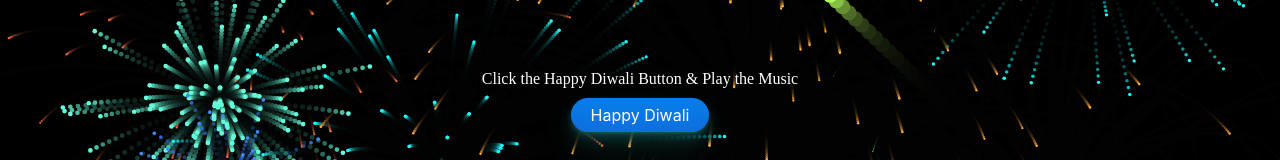
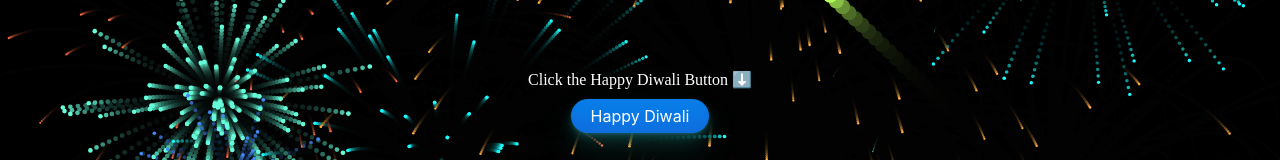
Before and after one commit to nilesh0509/Happy-Diwali, a plain HTML site: page index.html in a window 1280 px wide. Shown: the part 372-532 px from the top of the page. Drawn offline with Linux system fonts and the light colour scheme.

Commit message:
happy diwali

```diff
--- a/index.html
+++ b/index.html
@@ -8,7 +8,7 @@
 </head>
 <body>
     <div class="cutton">
-        <div>Click the Happy Diwali Button & Play the Music</div>
+        <div>Click the Happy Diwali Button ⬇️</div>
         <div><button class="btn" role="button"><a href="hpydiwali.html">Happy Diwali</a></button></div>
     </div>
     <canvas id="Canvas"></canvas>
```
